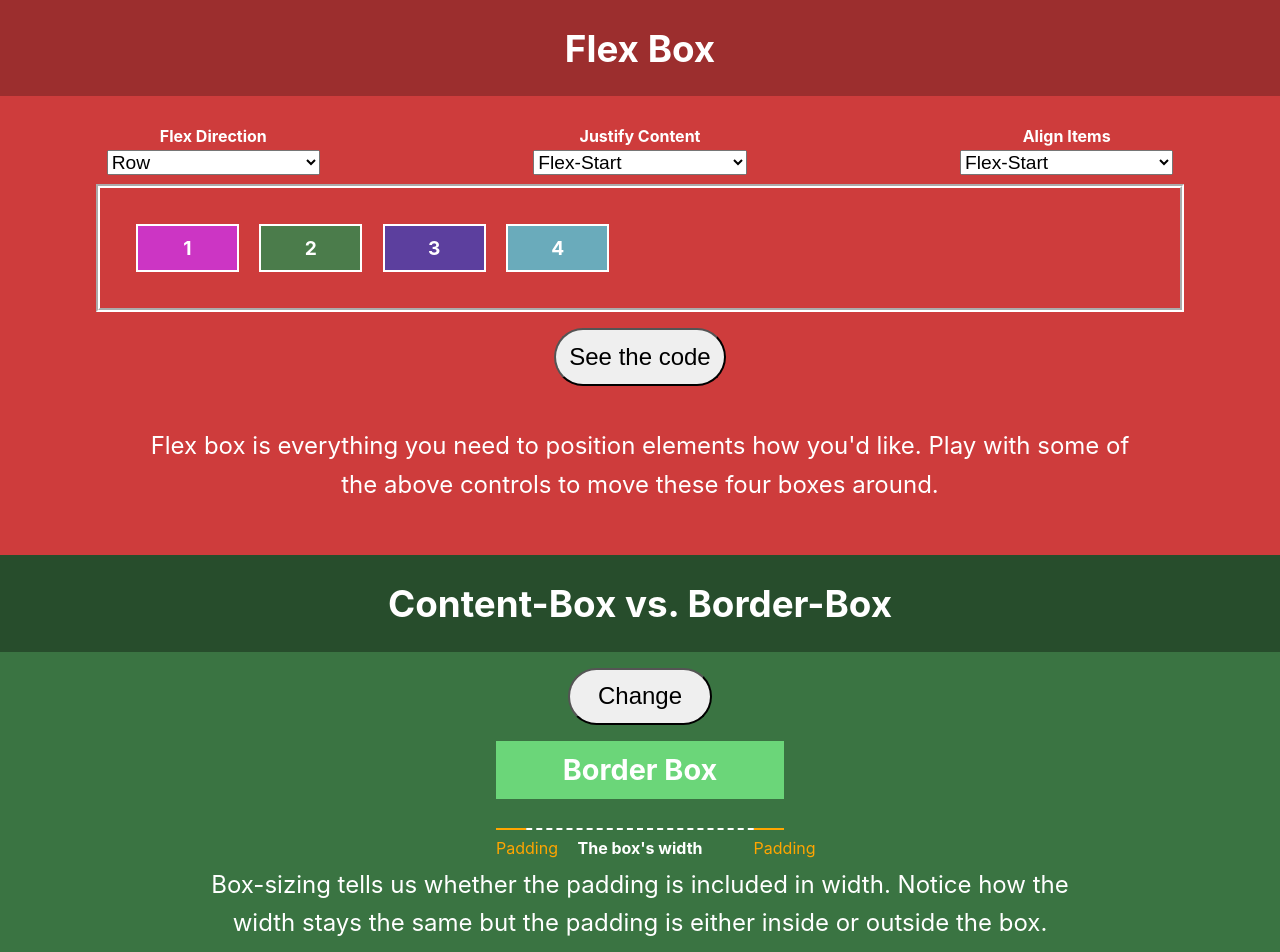
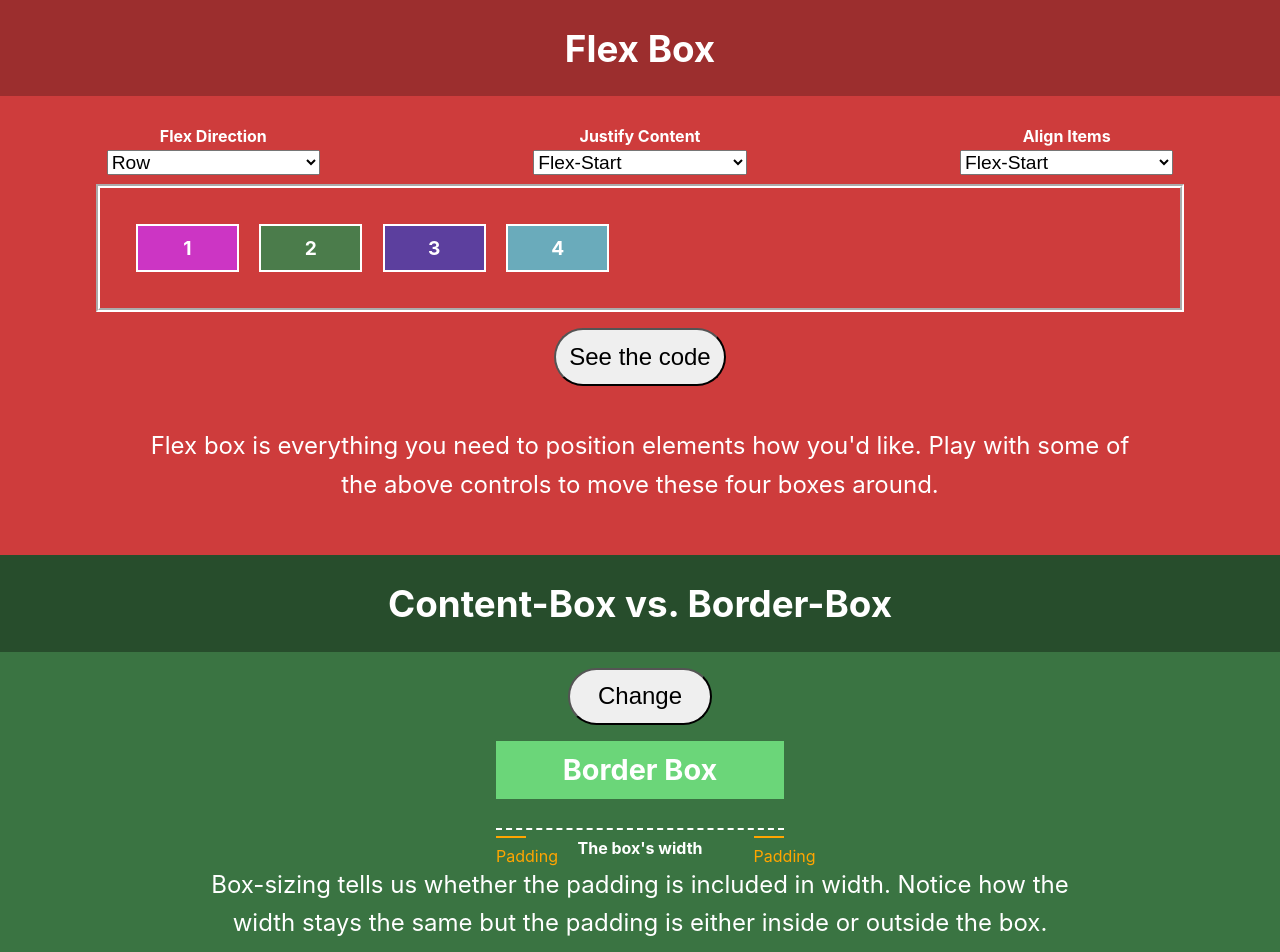
Before and after one commit to tylercorbett/css-showcase, a React (Create React App) app: page / in a window 1280 px wide. Shown: the top 952 px of the page. Built offline with nearby package versions, Linux system fonts and the light colour scheme.

Commit message:
moved padding lines down

```diff
--- a/src/components/boxsizing/BoxSizing.module.scss
+++ b/src/components/boxsizing/BoxSizing.module.scss
@@ -47,6 +47,7 @@
 }
 .paddingLineRight {
   position: relative;
+  top: 0.5em;
   right: 1.9em;
   width: 1.9em;
   border-top: 2px orange solid;
@@ -57,6 +58,7 @@
 }
 .paddingLineLeft {
   position: relative;
+  top: 0.5em;
   left: 1.9em;
   width: 1.9em;
   border-top: 2px orange solid;
```
